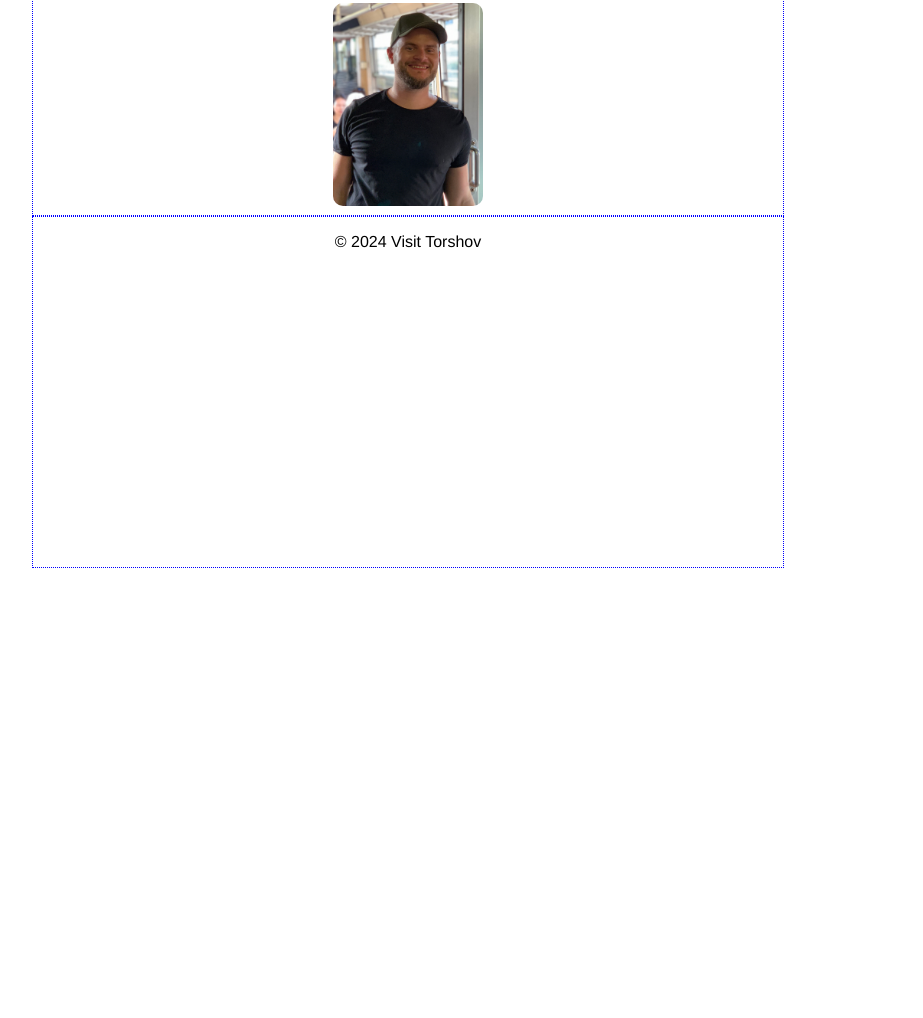
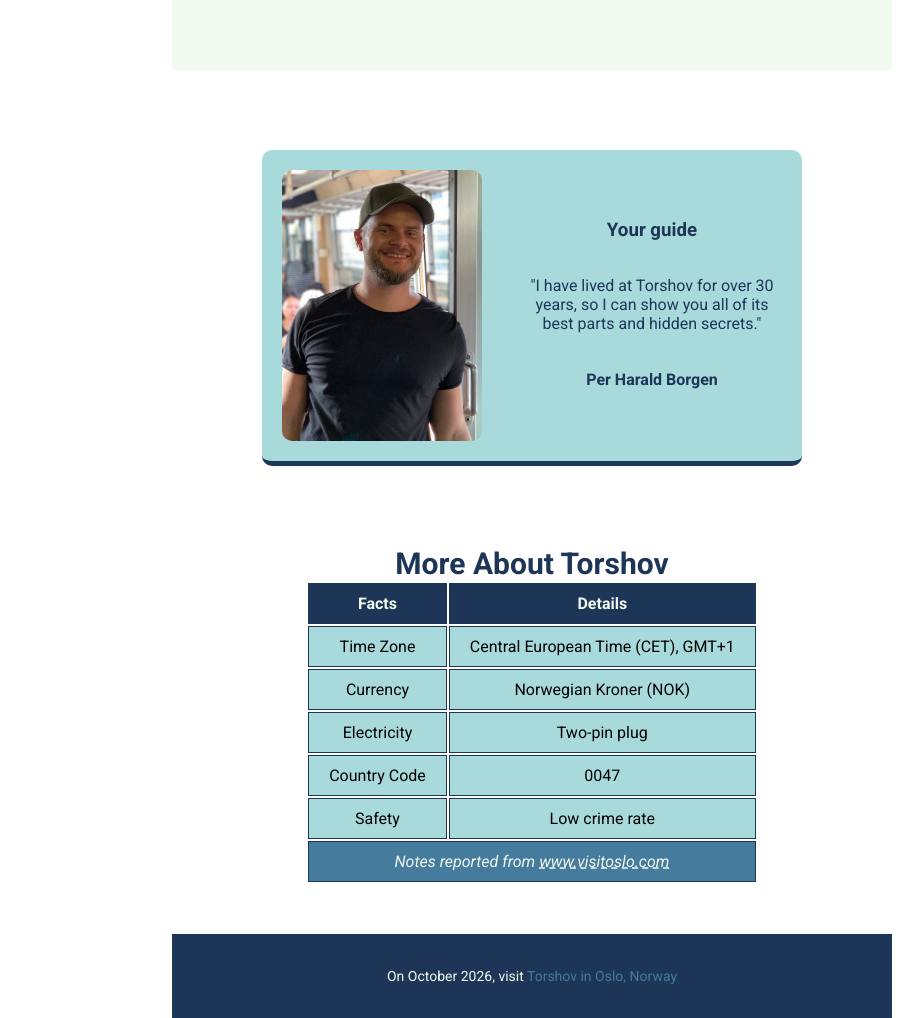
Before and after one commit to egiberne/2025-my-hometown-homepage, a website built with Vite: page index.html in a window 1280 px wide. Shown: the part 958-1976 px from the top of the page, without its empty margins (108-1031 px from the left). Before the commit the page ends 1526 px from the top, so only its background shows below. Built offline with nearby package versions, Linux system fonts and the light colour scheme.

Commit message:
completed the solo project hometown homepage

```diff
--- a/index.html
+++ b/index.html
@@ -2,18 +2,32 @@
 <html>
     <head>
         <link rel="stylesheet" href="styles.css">
+        <link rel="preconnect" href="https://fonts.googleapis.com">
+<link rel="preconnect" href="https://fonts.gstatic.com" crossorigin>
+<link href="https://fonts.googleapis.com/css2?family=Roboto:ital,wght@0,100..900;1,100..900&display=swap" rel="stylesheet">
     </head>
+
     <body>
 
+          <!--MENU SECTION -->
+        <div id="menu" >
+            <ul>
+                <li><a href="#hero">Home</a></li>
+                <li><a href="#activities">Activities</a></li>
+                <li><a href="#guide">Guide</a></li>
+                <li><a href="#footer">Location</a></li>
+            </ul>
+        </div>
+
         <!-- HERO SECTION -->
-        <div id="hero" class="utility-border">
+        <div id="hero" >
             <img id="logo" src="./images/Oslo_komm.svg.png" alt="Oslo Town Logo">
             <h1>Visit Torshov</h1>
             <h2>Enjoy culture and sports in this vibrant district close to the center of Oslo.</h2>
         </div>
-        `
+
         <!-- ACTIVITIES SECTION -->
-        <div id="activities" class="utility-border">
+        <div id="activities" >
             <h3>Top three activities to do at Torshov</h3>
 
             <div class="activities">
@@ -40,18 +54,49 @@
         </div>
 
         <!-- GUIDE SECTION -->
-        <div id="guide" class="utility-border">
+        <div id="guide" >
+
+            <img id="guide-avatar" src="images/per.jpg">
+            <div id="guide-detail">
             <h3>Your guide</h3>
             <p>"I have lived at Torshov for over 30 years, so I can show you all of its best parts and hidden secrets."</p>
             <h4>Per Harald Borgen</h4>
-            <img id="img-guide" src="images/per.jpg">
+            </div>
 
         </div>
 
+         <!-- FACTS SECTION -->
+        <div id="facts" >
+            <table>
+                <caption>More About Torshov</caption>
+
+                <thead>
+                    <tr>
+                        <th scope="col" >Facts</th>
+                        <th scope="col">Details</th>
+                    </tr>
+                </thead>
+
+                <tbody>
+                    <tr><td scope="row">Time Zone</td><td>Central European Time (CET), GMT+1</td></tr>
+                    <tr><td scope="row">Currency</td><td>Norwegian Kroner (NOK)</td></tr>
+                    <tr><td scope="row">Electricity</td><td>Two-pin plug</td></tr>
+                    <tr><td scope="row">Country Code</td><td>0047</td></tr>
+                    <tr><td scope="row">Safety</td><td>Low crime rate</td></tr>
+                </tbody>
+
+                <tfoot>
+                    <tr><td colspan="2">Notes reported from <a href="www.visitoslo.com"> www.visitoslo.com</a></td></tr>
+                </tfoot>
+            </table>
+        </div>
+
+
+
          <!-- FOOTER SECTION -->
 
-        <div id="footer" class="utility-border">
-            <p>© 2024 Visit Torshov</p>
+        <div id="footer" >
+            <p>On <time> October 2026</time>, visit <a href="https://maps.app.goo.gl/gPrJwyviwvvNUuqj7" target="_blank">Torshov in Oslo, Norway</a></p>
 
 
         </div>
--- a/styles.css
+++ b/styles.css
@@ -9,10 +9,10 @@ DARK BLUE: #1D3557
 */
 
 body {
-    width: 1000px;
+    width: 720px;
     margin : 0 auto;
     text-align: center;
-    font-family: Helvetica, Arial, sans-serif;
+      font-family: "Roboto", sans-serif;
 
 }
 
@@ -21,17 +21,29 @@ img {
     border-radius: 50%;
 }
 
-#hero, #activities, #guide, #footer {
-    width: 750px;
-    height: 350px;
+
+/* MENU SECTION */
+
+#menu {
+    background-color:  #1D3557;
+    font-weight: bold;
+    padding: 20px 0;
+}
+
+#menu ul {
+    list-style: none;
 
 }
 
+#menu li {
+    display: inline;
+    margin: 0 20px;
+}
 
 /* HERO SECTION */
 
 #hero {
-
+    height: 400px;
     background-image: url("./images/torshov.jpg");
     background-size: cover;
     color:#F1FAEE;
@@ -50,12 +62,13 @@ img {
 }
 
 h1{
-   background-color: #1D3557;
+    background-color: #457B9D;
    margin: 0;
 }
 
 h2{
-   background-color: #457B9D;
+
+      background-color: #1D3557;
    margin: 20px 150px;
 
 }
@@ -90,24 +103,111 @@ padding: 50px 0 0 0;
 
 /* GUIDE SECTION */
  #guide {
+    display:flex;
+    padding : 20px;
+    width: 500px;
+    margin: 80px auto;
+    color: #1D3557;
+    background-color: #A8DADC;
+    border-radius: 10px;
+    border-bottom: #1D3557 5px solid;
+
+}
+
+#guide-avatar {
+    width: 200px;
+    border-radius: 10px;
+    margin-right: 20px;
+
+}
+
+#guide-detail {
+    text-align: center;
+    display: flex;
+    flex-direction: column;
+    justify-content: center;
+    margin-left: 20px;
 
 
 }
 
-#img-guide {
-    width: 150px;
-    border-radius: 10px;
+/*FACTS SECTION*/
+
+table {
+    margin: 0 auto;
+
 }
 
+caption {
+    font-size: 30px;
+    font-weight: bold;
+    color: #1D3557;
+}
+thead{
+    background-color:#1D3557;
+    font-weight: bold;
+    color: #F1FAEE;
+}
+tbody{
+    background-color: #A8DADC;
 
+}
+td, th {
+    padding: 10px 20px;
+    border: 1px solid #1D3557;
+}
+
+tfoot {
+    background-color: #457B9D;
+    color: #F1FAEE;
+    font-style: italic;
+}
+
+tfoot a {
+    color: #F1FAEE;
+    text-decoration: dashed underline;
+}
+
+tfoot a:hover {
+    color: #E63946;
+}
 
 /* FOOTER SECTION */
  #footer {
+    background-color: #1D3557;
+    color: #F1FAEE;
+    padding: 20px 0;
+    margin-top: 50px;
+    font-size: 14px;
 
 
 }
 
+a {
+    color: #457B9D;
+    text-decoration: none;
+}
+
+a:hover {
+    color: #E63946;
+    text-decoration: dotted underline;
+}
+
+a:visited {
+    color: #E63946;
+}
+
 .utility-border {
-   border : 1px dotted blue
+   border : 1px dotted blue;
 
 }
+
+/**
+Palette: https://scrimba.com/links/hometown-palette
+RED: #E63946
+LIGHT: #F1FAEE
+AQUA: #A8DADC
+LIGHT BLUE: #457B9D
+DARK BLUE: #1D3557
+
+*/
```
